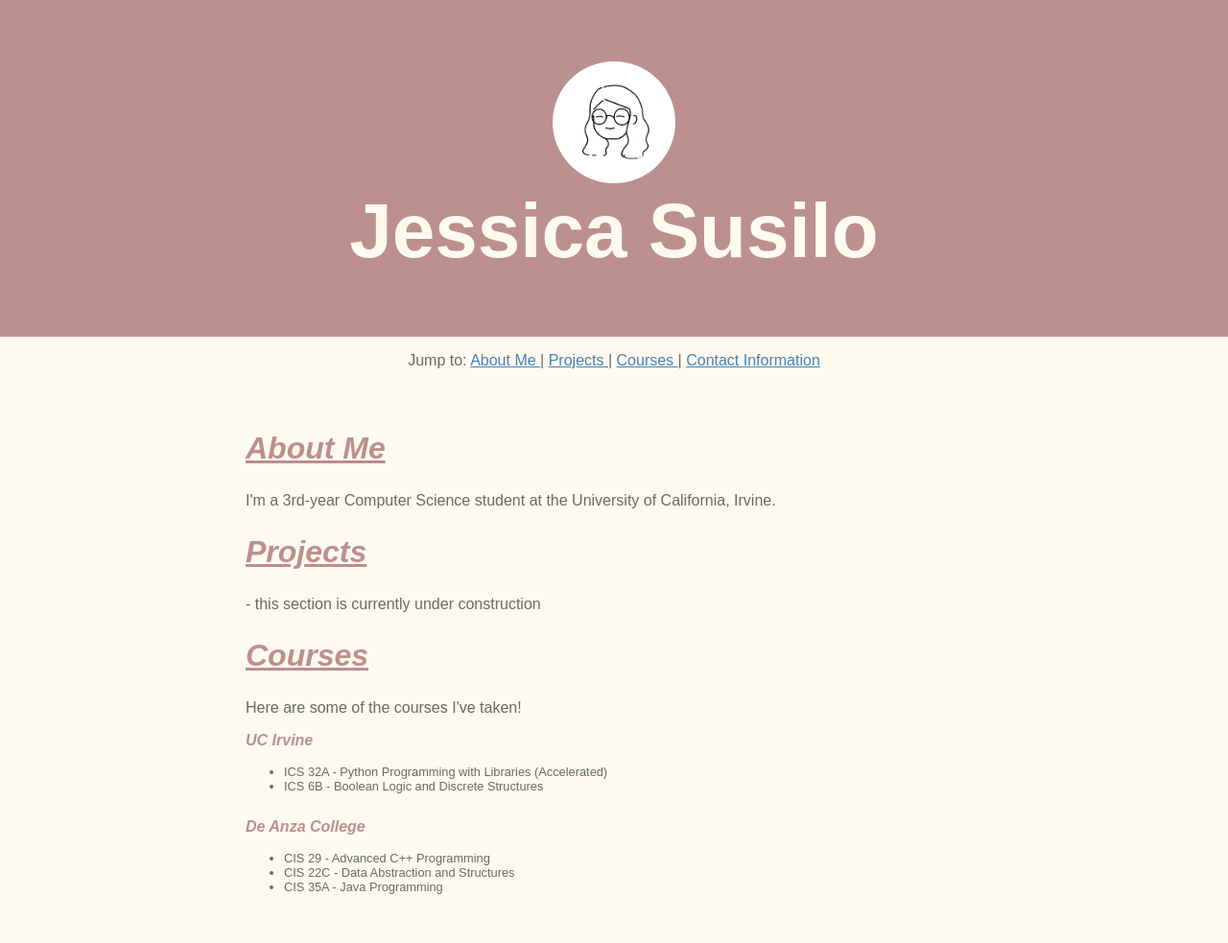
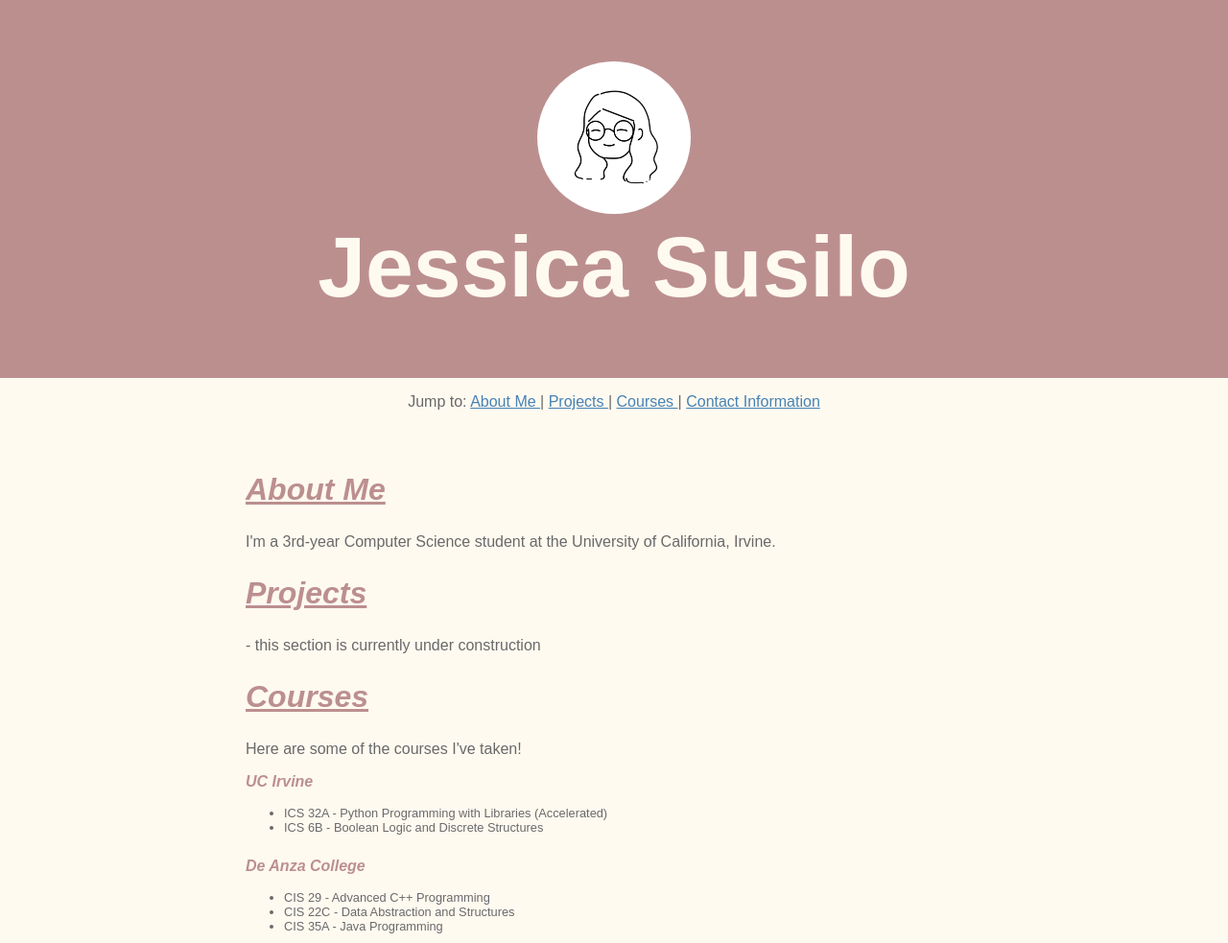
Before and after one commit to jxsusilo/jxsusilo.github.io, a plain HTML site: page index.html in a window 1280 px wide. Shown: the top 983 px of the page at 96% size. Drawn offline with Linux system fonts and the light colour scheme.

Commit message:
Add files via upload

```diff
--- a/index.html
+++ b/index.html
@@ -91,7 +91,7 @@
 
 		<div id="contact">
 			<h2>Contact Information</h2>
-			<p>
+			<p id="contact-links">
 				<a href="mailto: jsusilo1@uci.edu" target="_blank">
 					Email
 				</a>
--- a/styles.css
+++ b/styles.css
@@ -17,7 +17,7 @@ body {
 }
 
 #portrait {
-	width: 10%;
+	width: 20vh;
 	border-radius: 50%;
 }
 
@@ -27,14 +27,15 @@ body {
 
 .content {
 	text-align: left;
-	margin-left: 20%;
+	margin-left: 20vw;
+	margin-right: 20vw;
 }
 
 h1 { /* Select by element tag */
 	color: floralwhite;
 	padding-top: 0;
 	margin: 0;
-	font-size: 500%;
+	font-size: 7vw;
 }
 
 h2 {
@@ -86,3 +87,7 @@ a:visited {
 a:hover {
 	color: rosybrown;
 }
+
+#contact-links {
+	font-size: 2vh;
+}
```
